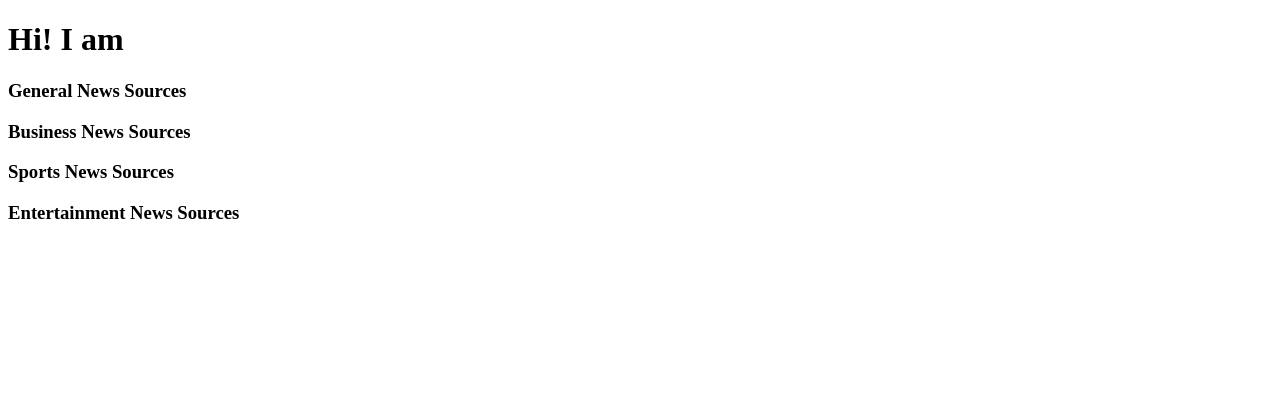
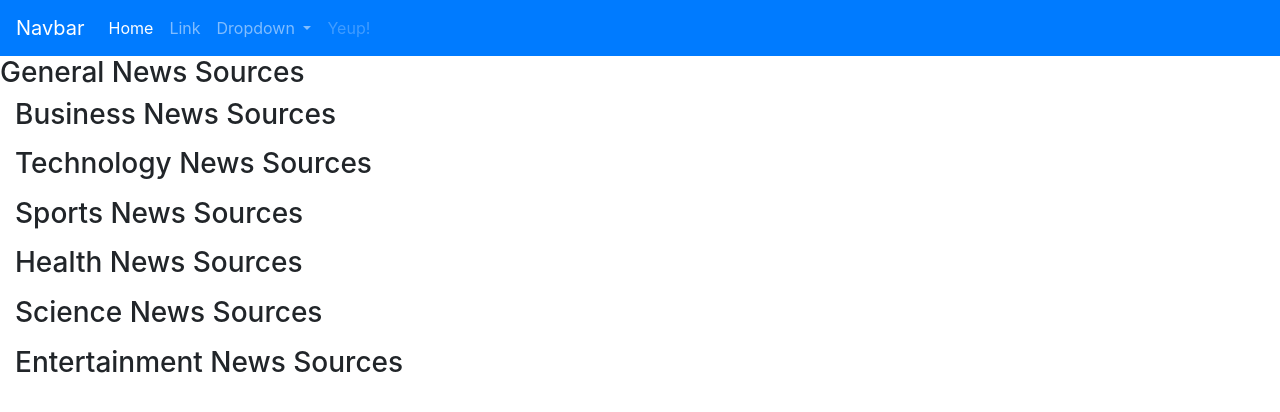
Before and after one commit to evantoh/news-article, a Flask app: template app/templates/index.html in a window 1280 px wide. Shown: the top 412 px of the page. Run offline with Flask 2, Linux system fonts and the light colour scheme; the template is opened without the code that fills it, so the values that code supplies are empty; some libraries are stand-ins or nearby versions.

Commit message:
fix a bug

```diff
--- a/app/config.py
+++ b/app/config.py
@@ -3,7 +3,10 @@ class Config:
     general configuration parent class
     '''
     NEWS_API_KEY = '9b098e83fdcf425695945d23ddf98e4d'
-    BASE_NEWS_API_URL = 'https://newsapi.org/v2/top-headlines?country={}&category={}&apiKey={}'
+    BASE_NEWS_API_URL = 'https://newsapi.org/v2/top-headlines?language=en&country={}&category={}&apiKey={}'
+    SOURCE_NEWS_URL = 'https://newsapi.org/v2/top-headlines?sources={}&apiKey={}'
+
+
 
 
 class ProdConfig(Config):
--- a/app/templates/article.html
+++ b/app/templates/article.html
@@ -1 +1 @@
-{{}}
+<h1>{{highlight_param}}</h1>
--- a/app/templates/base.html
+++ b/app/templates/base.html
@@ -1,18 +1,36 @@
-<!DOCTYPE html>
-<html>
+<!doctype html>
+<html lang="en">
+
 <head>
+  <!-- Required meta tags -->
   <meta charset="utf-8">
-        {% if title %}
-        <title> {{ title }}</title>
+  <meta name="viewport" content="width=device-width, initial-scale=1, shrink-to-fit=no">
+
+  <!-- Bootstrap CSS -->
+  <link rel="stylesheet" href="https://maxcdn.bootstrapcdn.com/bootstrap/4.0.0/css/bootstrap.min.css" integrity="sha384-Gn5384xqQ1aoWXA+058RXPxPg6fy4IWvTNh0E263XmFcJlSAwiGgFAW/dAiS6JXm" crossorigin="anonymous"> {% if test_param %}
+  <title> {{ test_param }}</title>
   {% else %}
   <title> Welcome to the best News Highlight website </title>
   {% endif %}
 </head>
+
 <body>
+  <!-- Navbar block  -->
+      {% block navbar %}
+        {% include 'navbar.html' %}
+      {% endblock %}
+
   <!-- Content block -->
 
        {% block content %}
+         <h1>{{ test_param }}</h1>
+       {% endblock%}
 
-        {% endblock%}
+  <!-- Optional JavaScript -->
+  <!-- jQuery first, then Popper.js, then Bootstrap JS -->
+  <script src="https://code.jquery.com/jquery-3.2.1.slim.min.js" integrity="sha384-KJ3o2DKtIkvYIK3UENzmM7KCkRr/rE9/Qpg6aAZGJwFDMVNA/GpGFF93hXpG5KkN" crossorigin="anonymous"></script>
+  <script src="https://cdnjs.cloudflare.com/ajax/libs/popper.js/1.12.9/umd/popper.min.js" integrity="sha384-ApNbgh9B+Y1QKtv3Rn7W3mgPxhU9K/ScQsAP7hUibX39j7fakFPskvXusvfa0b4Q" crossorigin="anonymous"></script>
+  <script src="https://maxcdn.bootstrapcdn.com/bootstrap/4.0.0/js/bootstrap.min.js" integrity="sha384-JZR6Spejh4U02d8jOt6vLEHfe/JQGiRRSQQxSfFWpi1MquVdAyjUar5+76PVCmYl" crossorigin="anonymous"></script>
 </body>
+
 </html>
--- a/app/templates/index.html
+++ b/app/templates/index.html
@@ -1,25 +1,59 @@
+{% extends 'base.html' %} {% import 'macros.html' as macro %} {% block content %}
+<div class="container-fluid">
+  <div class="row">
+      <h3>General News Sources</h3>
+  </div>
+  <div class="row">
+        {{macro.displaySourceList(general)}}
+  </div>
+  <div class="row">
+    <div class="col-sm-6">
+      <h3>Business News Sources</h3>
+      <ul>
+        {{macro.displaySourceList()}}
+      </ul>
+    </div>
+  </div>
+  <div class="row">
+    <div class="col-sm-6">
+      <h3>Technology News Sources</h3>
+      <ul>
+        {{macro.displaySourceList()}}
+      </ul>
+    </div>
+  </div>
+  <div class="row">
+    <div class="col-sm-6">
+      <h3>Sports News Sources</h3>
+      <ul>
+        {{macro.displaySourceList()}}
+      </ul>
+    </div>
+  </div>
+  <div class="row">
+    <div class="col-sm-6">
+      <h3>Health News Sources</h3>
+      <ul>
+        {{macro.displaySourceList()}}
+      </ul>
+    </div>
+  </div>
+  <div class="row">
+    <div class="col-sm-6">
+      <h3>Science News Sources</h3>
+      <ul>
+        {{macro.displaySourceList()}}
+      </ul>
+    </div>
+  </div>
+  <div class="row">
+    <div class="col-sm-6">
+      <h3>Entertainment News Sources</h3>
+      <ul>
+        {{macro.displaySourceList()}}
+      </ul>
+    </div>
+  </div>
+</div>
 
-{% extends 'base.html'%}
-{% import 'macros.html' as macro %}
-
-{% block content %}
-  <!-- At most basic should display news sources list  -->
-  <h1>Hi! I am {{test_param}}</h1>
-  <!-- Popular movie section  -->
-   <h3> General News Sources</h3>
-    <ul>
-        {{ macro.displaySourceList(general)}}
-   </ul>
-   <h3> Business News Sources</h3>
-    <ul>
-       {{ macro.displaySourceList(business)}}
-   </ul>
-   <h3> Sports News Sources</h3>
-    <ul>
-        {{ macro.displaySourceList(sports)}}
-   </ul>
-   <h3> Entertainment News Sources</h3>
-    <ul>
-        {{ macro.displaySourceList(entertainment)}}
-   </ul>
 {% endblock%}
--- a/app/templates/macros.html
+++ b/app/templates/macros.html
@@ -1,6 +1,8 @@
 <!-- The source_list we are iterating through is our parameter in the process_results function -->
 {% macro displaySourceList(source_list) %}
-  {% for source in source_list %}
-  <li>{{source.name}}</li>
-  {% endfor %}
+{% for source in source_list %}
+  <div class="col-sm-3">
+    <a href="/news/{{source.id}}">{{source.name}}</a>
+  </div>
+{% endfor %}
 {% endmacro %}
--- a/app/templates/navbar.html
+++ b/app/templates/navbar.html
@@ -1,18 +1,31 @@
-<div class="navbar navbar-inverse" role="navigation">
-    <div class="container-fluid">
-      <div class="navbar-header">
-        <button type="button" class="navbar-toggle" data-toggle="collapse" data-target=".navbar-collapse">
-                    <span class="sr-only">Toggle navigation</span>
-                    <span class="icon-bar"></span>
-                    <span class="icon-bar"></span>
-                    <span class="icon-bar"></span>
-                  </button>
-        <a class="navbar-brand" href="/"> News News </a>
-      </div>
-      <div class="navbar-collapse collapse">
-        <ul class="nav navbar-nav">
-          <li><a href="/">Home</a></li>
-      </div>
+<nav class="navbar navbar-expand-lg navbar navbar-dark bg-primary">
+    <a class="navbar-brand" href="#">Navbar</a>
+    <button class="navbar-toggler" type="button" data-toggle="collapse" data-target="#navbarSupportedContent" aria-controls="navbarSupportedContent" aria-expanded="false" aria-label="Toggle navigation">
+      <span class="navbar-toggler-icon"></span>
+    </button>
 
+    <div class="collapse navbar-collapse" id="navbarSupportedContent">
+      <ul class="navbar-nav mr-auto">
+        <li class="nav-item active">
+          <a class="nav-link" href="#">Home <span class="sr-only">(current)</span></a>
+        </li>
+        <li class="nav-item">
+          <a class="nav-link" href="#">Link</a>
+        </li>
+        <li class="nav-item dropdown">
+          <a class="nav-link dropdown-toggle" href="#" id="navbarDropdown" role="button" data-toggle="dropdown" aria-haspopup="true" aria-expanded="false">
+            Dropdown
+          </a>
+          <div class="dropdown-menu" aria-labelledby="navbarDropdown">
+            <a class="dropdown-item" href="#">Bootstrap4</a>
+            <a class="dropdown-item" href="#">Kinda</a>
+            <div class="dropdown-divider"></div>
+            <a class="dropdown-item" href="#">Working :)</a>
+          </div>
+        </li>
+        <li class="nav-item">
+          <a class="nav-link disabled" href="#">Yeup!</a>
+        </li>
+      </ul>
     </div>
-  </div>
+  </nav>
--- a/app/views.py
+++ b/app/views.py
@@ -1,6 +1,6 @@
 from flask import render_template
 from app import app
-from .request import get_sources
+from .request import get_sources, get_news
 
 #  Views
 
@@ -15,21 +15,30 @@ def index():
     Example call from views would be
     everything
     """
-    general_list = get_sources('us', 'general')
-    business_list = get_sources('us', 'business')
-    sports_list = get_sources('us', 'sports')
-    entertainment_list = get_sources('us', 'entertainment')
+    general_list = get_sources('us', 'business')
+    # business_list = get_sources('us', 'business')
+    # sports_list = get_sources('us', 'sports')
+    # entertainment_list = get_sources('us', 'entertainment')
     test_args = 'Working!'
-    return render_template('index.html',test_param=test_args,general=general_list,business=business_list,sports=sports_list, entertainment=entertainment_list)
+    return render_template('index.html',
+                           test_param=test_args,
+                           general=general_list)
+
+    # return render_template('index.html',
+    #                        test_param=test_args,
+    #                        general=general_list,
+    #                        business=business_list,
+    #                        sports=sports_list,
+    #                        entertainment=entertainment_list)
 
 
-
-
-
-@app.route('/articles/<highlight>')
-def articles(highlight):
+@app.route('/news/<id>')
+def news(id):
     """
     View articles page that returns the news article from a highlight
     """
-    title= 'Route Working!!'
-    return render_template('article.html', title=title)
+    news_args = get_news(id)
+    highlight_args = 'Route Working!!'
+    return render_template('news.html',
+                           highlight_param=highlight_args,
+                           news=news_args)
```
Also changed, not shown: app/models/news_source.py (+9 -6 lines), app/request.py (+44 -13 lines), app/templates/news.html (+10 -1 lines). Lines whose indentation alone changed are shown as unchanged.
